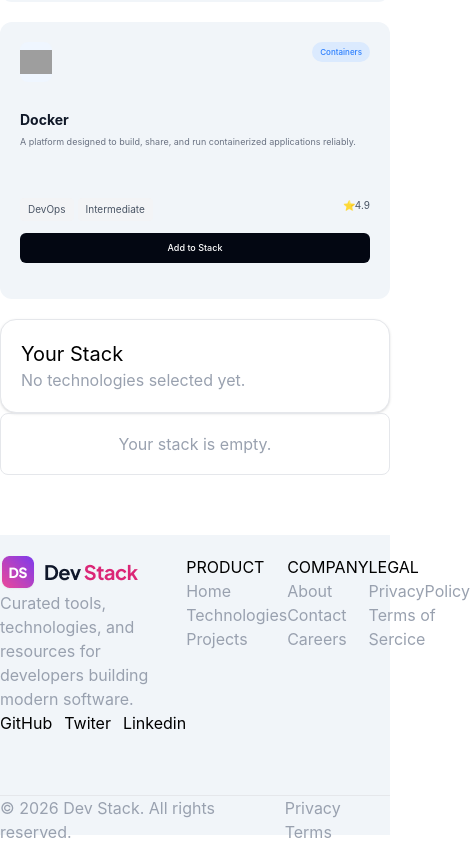
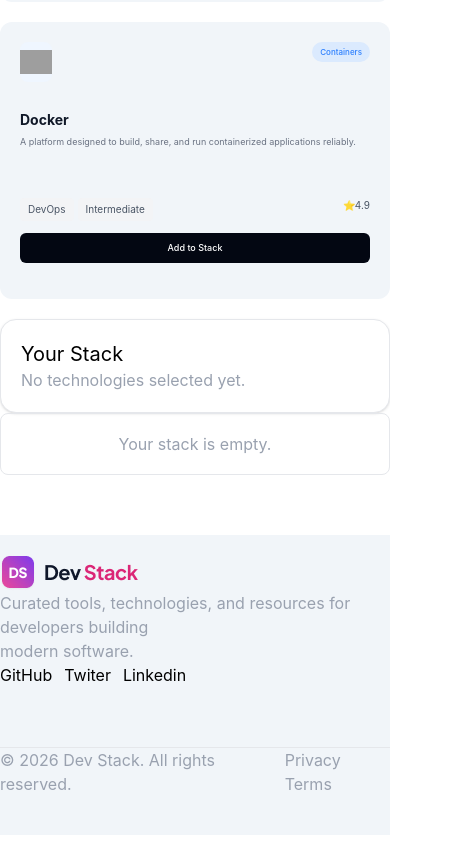
Before and after one commit to Shafin-Ahmed-201/DevStack_A-05, a React (Vite) app: page / in a window 390 px wide. Shown: the part 4367-5211 px from the top of the page, 470 px wide, since content can reach past the window. Built offline with nearby package versions, Linux system fonts and the light colour scheme; grey boxes are pictures that could not be loaded.

Commit message:
Added Title&Icon

```diff
--- a/index.html
+++ b/index.html
@@ -2,9 +2,9 @@
 <html lang="en">
   <head>
     <meta charset="UTF-8" />
-    <link rel="icon" type="image/svg+xml" href="/favicon.svg" />
+    <link rel="icon" type="icon" href="./src/assets/icon.png" />
     <meta name="viewport" content="width=device-width, initial-scale=1.0" />
-    <title>devstack-react-app</title>
+    <title>DevStack</title>
   </head>
   <body>
     <div id="root"></div>
--- a/src/components/footer.tsx
+++ b/src/components/footer.tsx
@@ -16,7 +16,7 @@
               <a href="#">Linkedin</a>
             </div>
           </div>
-          <div>
+          <div className="hidden md:flex flex-col">
             <h3>PRODUCT</h3>
             <ul className="text-gray-400">
               <li>
@@ -30,7 +30,7 @@
               </li>
             </ul>
           </div>
-          <div>
+          <div className="hidden md:flex flex-col">
             <h3>COMPANY</h3>
             <ul className="text-gray-400">
               <li>
@@ -44,7 +44,7 @@
               </li>
             </ul>
           </div>
-          <div>
+          <div className="hidden md:flex flex-col">
             <h3>LEGAL</h3>
             <ul className="text-gray-400">
               <li>
--- a/src/components/technologies.tsx
+++ b/src/components/technologies.tsx
@@ -81,7 +81,7 @@
             {addToStack.length > 0 ? (
               <button
                 onClick={handelRemoveAll}
-                className="mt-12 w-full rounded-lg border border-red-300 py-1.5 text-sm font-semibold text-red-500 transition hover:bg-red-50"
+                className="mt-12 w-full rounded-lg border border-red-300 py-1.5 text-sm font-semibold text-red-500 cursor-pointer hover:bg-red-50"
               >
                 Remove All
               </button>
```
Also changed, not shown: src/assets/icon.png (added).
